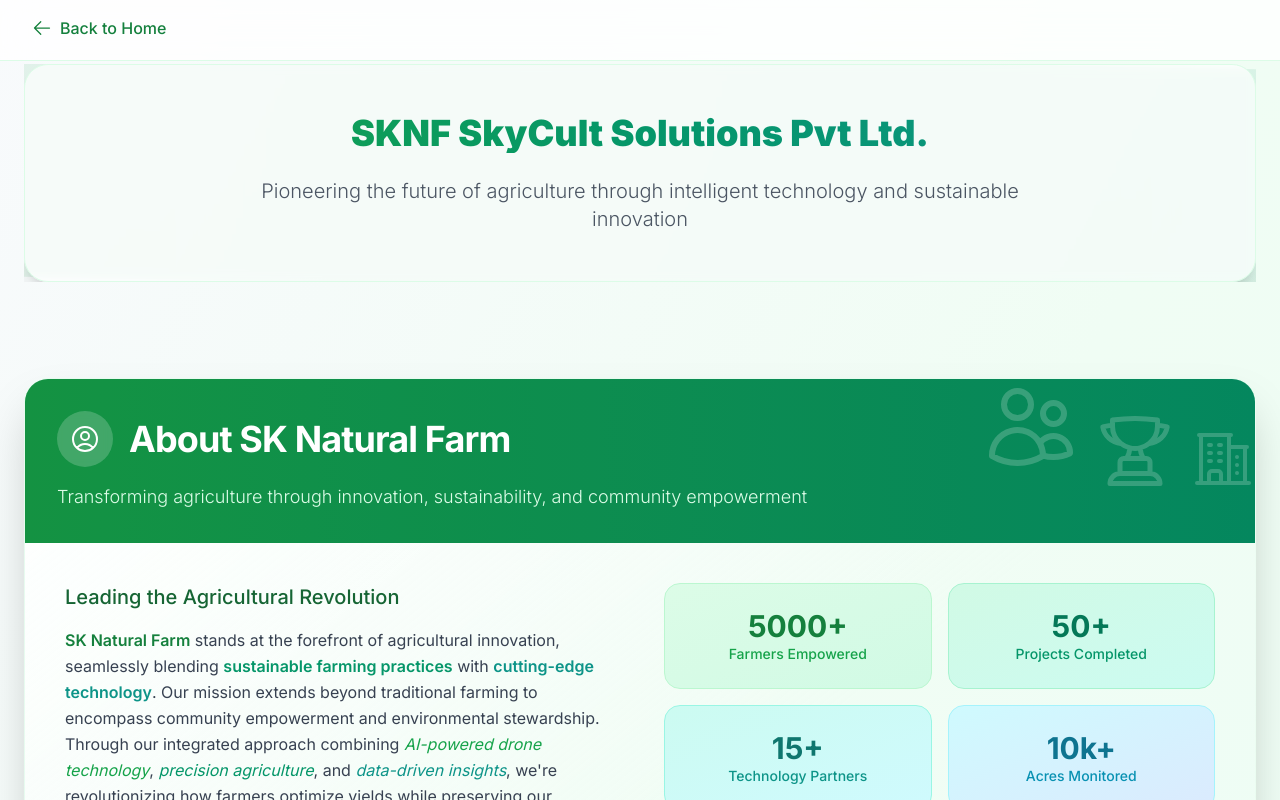
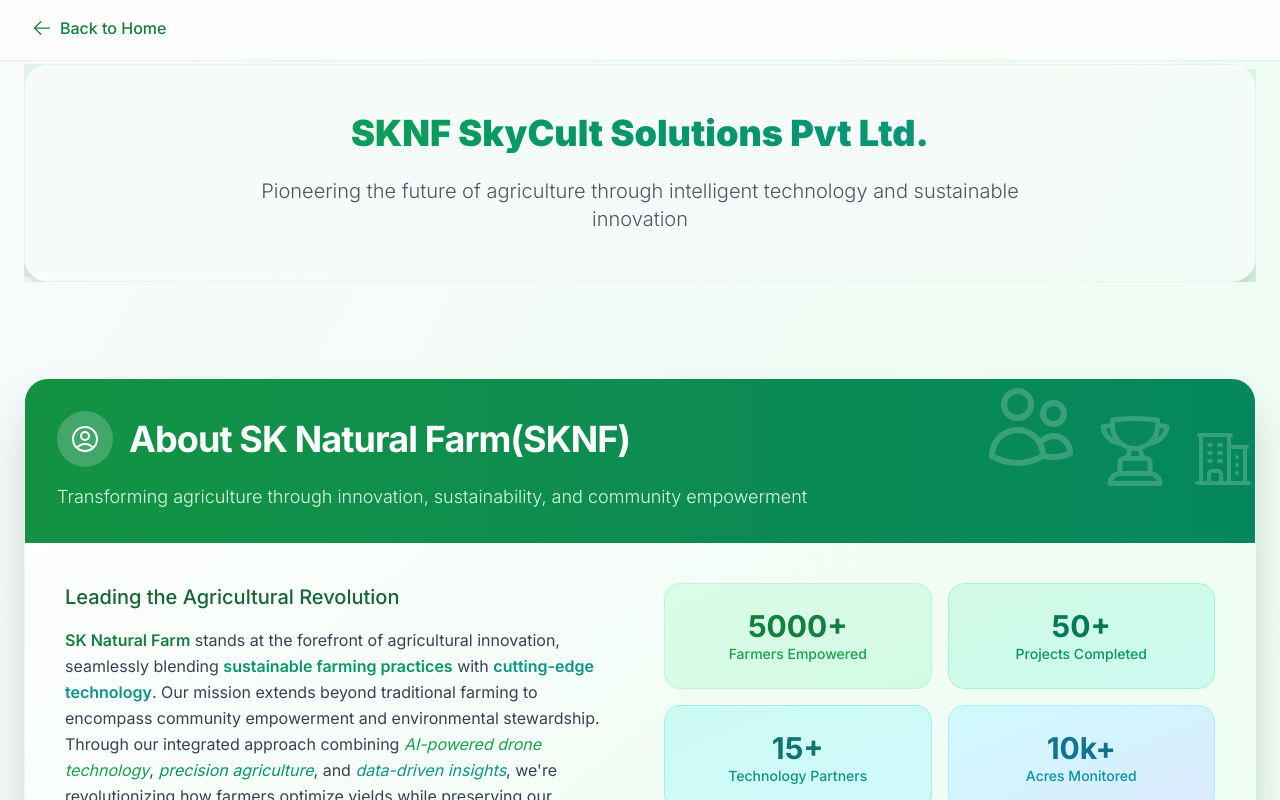
Before and after one commit to sknaturalfarm/SKNF-Drone, a Next.js app: page /learn-more in a window 1280 px wide. Shown: the top 800 px of the page. Built offline with nearby package versions, Linux system fonts and the light colour scheme.

Commit message:
Update learn-more.js

```diff
--- a/src/pages/learn-more.js
+++ b/src/pages/learn-more.js
@@ -77,7 +77,7 @@
                     <div className="p-3 bg-white/20 rounded-full backdrop-blur-sm">
                       <UserCircleIcon className="h-8 w-8 text-white" />
                     </div>
-                    <h2 className="text-4xl font-bold tracking-tight">About SK Natural Farm</h2>
+                    <h2 className="text-4xl font-bold tracking-tight">About SK Natural Farm(SKNF)</h2>
                   </div>
                   <p className="text-green-100 text-lg font-light">
                     Transforming agriculture through innovation, sustainability, and community empowerment
```
